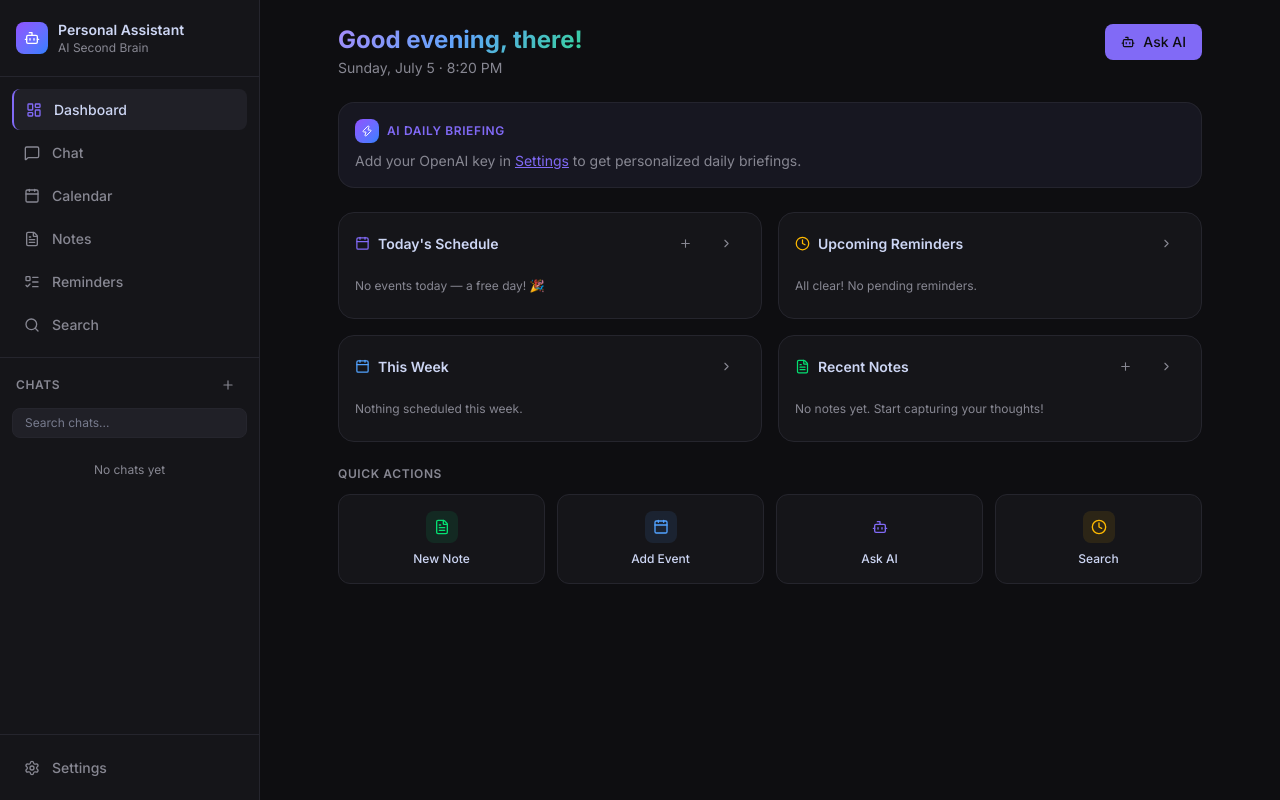
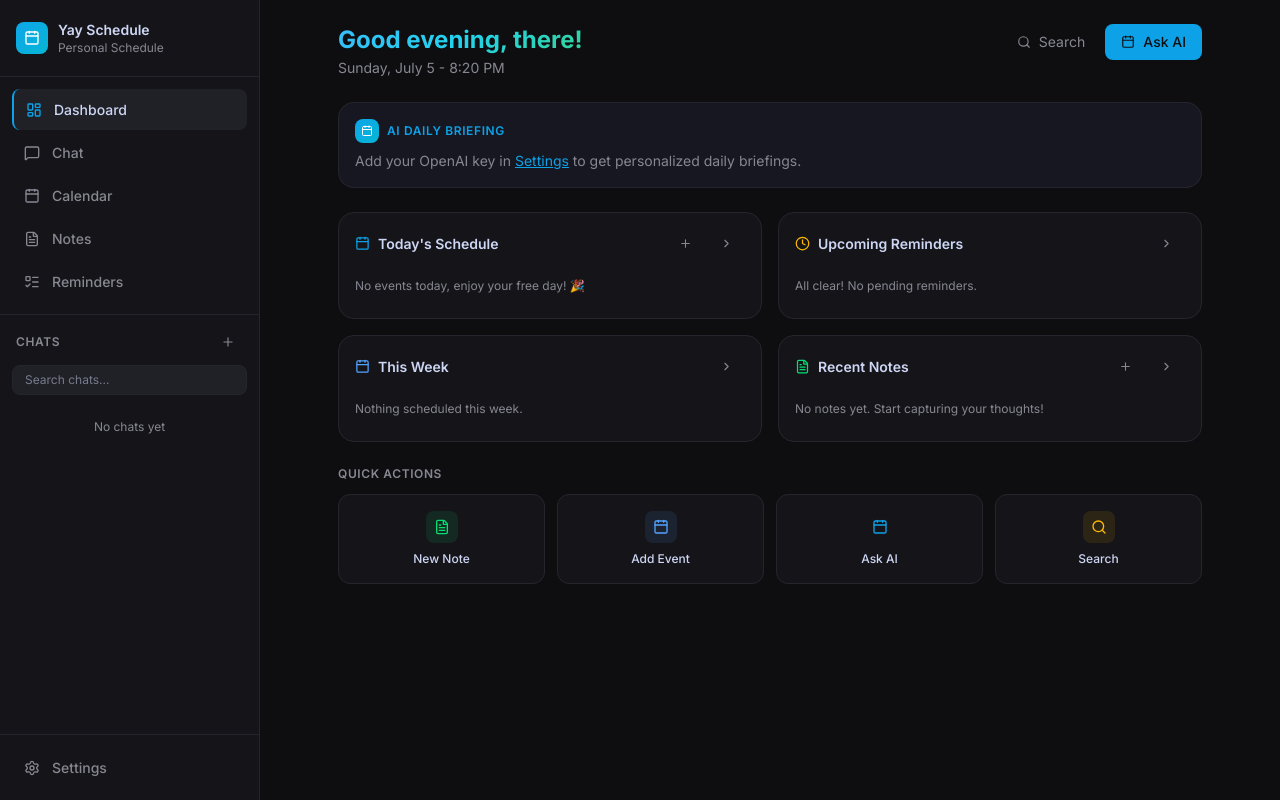
Before and after one commit to Mackyar/personal-assistant, a Next.js app: page /dashboard in a window 1280 px wide. Built offline with nearby package versions, Linux system fonts and the light colour scheme.

Commit message:
feat: rebrand to Yay Schedule, add week start setting, fix CSV date bug, add About section, remove purple

```diff
--- a/app/calendar/page.tsx
+++ b/app/calendar/page.tsx
@@ -8,6 +8,7 @@ import interactionPlugin from '@fullcalendar/interaction';
 // eslint-disable-next-line @typescript-eslint/no-explicit-any
 import { Plus, X, Trash2, Edit2, Upload } from 'lucide-react';
 import { getEvents, createEvent, updateEvent, deleteEvent } from '@/lib/db/events';
+import { getSettings as getAppSettings } from '@/lib/db/settings';
 import { formatTime, EVENT_COLORS } from '@/lib/utils';
 import type { CalendarEvent } from '@/lib/db/schema';
 import toast from 'react-hot-toast';
@@ -24,9 +25,10 @@ export default function CalendarPage() {
   const [events, setEvents] = useState<CalendarEvent[]>([]);
   const [modal, setModal] = useState<EventModalState>({ open: false, mode: 'create' });
   const [showImportModal, setShowImportModal] = useState(false);
+  const [firstDay, setFirstDay] = useState<0 | 1>(1);
   const calendarRef = useRef<FullCalendar>(null);
 
-  useEffect(() => { loadEvents(); }, []);
+  useEffect(() => { loadEvents(); getAppSettings().then(s => setFirstDay(s.weekStartsOn ?? 1)); }, []);
 
   async function loadEvents() {
     const all = await getEvents();
@@ -136,6 +138,7 @@ export default function CalendarPage() {
             dateClick={handleDateClick}
             eventClick={handleEventClick}
             height="100%"
+            firstDay={firstDay}
             eventTimeFormat={{ hour: 'numeric', minute: '2-digit', meridiem: 'short' }}
             dayMaxEvents={3}
           />
--- a/app/dashboard/page.tsx
+++ b/app/dashboard/page.tsx
@@ -2,7 +2,7 @@
 
 import { useState, useEffect } from 'react';
 import Link from 'next/link';
-import { Calendar, FileText, Clock, ChevronRight, Bot, Plus, Zap } from 'lucide-react';
+import { Calendar, FileText, Clock, ChevronRight, Plus, Search } from 'lucide-react';
 import { getTodayEvents, getUpcomingEvents, getUpcomingReminders } from '@/lib/db/events';
 import { getNotes } from '@/lib/db/notes';
 import { getSettings } from '@/lib/db/settings';
@@ -81,20 +81,26 @@ export default function DashboardPage() {
           <div className="flex items-start justify-between">
             <div>
               <h1 className="text-2xl font-bold gradient-text">Good {getGreeting()}, there!</h1>
-              <p className="text-sm text-muted-foreground mt-0.5">{dateStr} · {timeStr}</p>
+              <p className="text-sm text-muted-foreground mt-0.5">{dateStr} - {timeStr}</p>
             </div>
-            <Link href="/chat" className="btn-primary flex items-center gap-2 text-sm">
-              <Bot size={14} />
-              Ask AI
-            </Link>
+            <div className="flex items-center gap-2">
+              <Link href="/search" className="btn-ghost border border-border flex items-center gap-2 text-sm px-3 py-2 rounded-lg">
+                <Search size={14} />
+                <span className="hidden sm:inline">Search</span>
+              </Link>
+              <Link href="/chat" className="btn-primary flex items-center gap-2 text-sm">
+                <Calendar size={14} />
+                Ask AI
+              </Link>
+            </div>
           </div>
         </div>
 
         {/* AI Summary */}
         <div className="glass rounded-2xl p-4 border border-primary/20 fade-in">
           <div className="flex items-center gap-2 mb-2">
-            <div className="w-6 h-6 rounded-lg bg-gradient-to-br from-violet-500 to-blue-500 flex items-center justify-center">
-              <Zap size={12} className="text-white" />
+            <div className="w-6 h-6 rounded-lg flex items-center justify-center" style={{ background: 'linear-gradient(135deg, #0ea5e9, #06b6d4)' }}>
+              <Calendar size={12} className="text-white" />
             </div>
             <span className="text-xs font-semibold text-primary uppercase tracking-wider">AI Daily Briefing</span>
           </div>
@@ -125,7 +131,7 @@ export default function DashboardPage() {
             addHref="/calendar"
           >
             {todayEvents.length === 0 ? (
-              <p className="text-xs text-muted-foreground py-2">No events today — a free day! 🎉</p>
+              <p className="text-xs text-muted-foreground py-2">No events today, enjoy your free day! 🎉</p>
             ) : (
               <div className="space-y-2">
                 {todayEvents.map((e) => (
@@ -133,7 +139,7 @@ export default function DashboardPage() {
                     <div className="w-1.5 h-1.5 rounded-full mt-1.5 flex-shrink-0" style={{ background: e.color }} />
                     <div>
                       <p className="text-sm font-medium text-foreground">{e.title}</p>
-                      {e.startTime && <p className="text-xs text-muted-foreground">{formatTime(e.startTime)}{e.endTime ? ` – ${formatTime(e.endTime)}` : ''}</p>}
+                      {e.startTime && <p className="text-xs text-muted-foreground">{formatTime(e.startTime)}{e.endTime ? ` - ${formatTime(e.endTime)}` : ''}</p>}
                     </div>
                   </div>
                 ))}
@@ -222,8 +228,8 @@ export default function DashboardPage() {
             {[
               { label: 'New Note', icon: FileText, href: '/notes', color: 'text-green-400', bg: 'bg-green-400/10' },
               { label: 'Add Event', icon: Calendar, href: '/calendar', color: 'text-blue-400', bg: 'bg-blue-400/10' },
-              { label: 'Ask AI', icon: Bot, href: '/chat', color: 'text-primary', bg: 'bg-primary/10' },
-              { label: 'Search', icon: Clock, href: '/search', color: 'text-amber-400', bg: 'bg-amber-400/10' },
+              { label: 'Ask AI', icon: Calendar, href: '/chat', color: 'text-primary', bg: 'bg-primary/10' },
+              { label: 'Search', icon: Search, href: '/search', color: 'text-amber-400', bg: 'bg-amber-400/10' },
             ].map((a) => {
               const Icon = a.icon;
               return (
--- a/app/globals.css
+++ b/app/globals.css
@@ -8,19 +8,19 @@
   --card-foreground: 226 64% 88%;
   --popover: 240 10% 9%;
   --popover-foreground: 226 64% 88%;
-  --primary: 250 89% 69%;
+  --primary: 199 89% 48%;
   --primary-foreground: 240 10% 6%;
   --secondary: 240 10% 14%;
   --secondary-foreground: 226 64% 88%;
   --muted: 240 10% 14%;
   --muted-foreground: 240 5% 55%;
-  --accent: 250 89% 69%;
+  --accent: 199 89% 48%;
   --accent-foreground: 240 10% 6%;
   --destructive: 0 72% 51%;
   --destructive-foreground: 0 0% 98%;
   --border: 240 10% 16%;
   --input: 240 10% 14%;
-  --ring: 250 89% 69%;
+  --ring: 199 89% 48%;
   --radius: 0.75rem;
   --sidebar-width: 260px;
 
@@ -29,7 +29,7 @@
   --fg: hsl(226, 64%, 88%);
   --card-bg: hsl(240, 10%, 9%);
   --border-color: hsl(240, 10%, 16%);
-  --primary-color: hsl(250, 89%, 69%);
+  --primary-color: hsl(199, 89%, 48%);
   --secondary-bg: hsl(240, 10%, 14%);
   --muted-fg: hsl(240, 5%, 55%);
   --destructive-color: hsl(0, 72%, 51%);
@@ -80,7 +80,7 @@ body {
 
 /* Gradient text */
 .gradient-text {
-  background: linear-gradient(135deg, #a78bfa, #60a5fa, #34d399);
+  background: linear-gradient(135deg, #38bdf8, #22d3ee, #34d399);
   -webkit-background-clip: text;
   -webkit-text-fill-color: transparent;
   background-clip: text;
@@ -94,7 +94,7 @@ body {
 
 /* Message bubbles */
 .message-user {
-  background: linear-gradient(135deg, hsl(250, 89%, 65%), hsl(270, 80%, 60%));
+  background: linear-gradient(135deg, hsl(199, 89%, 40%), hsl(186, 80%, 35%));
 }
 .message-assistant {
   background: hsl(var(--card));
@@ -103,7 +103,7 @@ body {
 
 /* Glow */
 .glow-primary {
-  box-shadow: 0 0 20px rgba(139, 92, 246, 0.15);
+  box-shadow: 0 0 20px rgba(14, 165, 233, 0.2);
 }
 
 /* Nav item */
--- a/app/layout.tsx
+++ b/app/layout.tsx
@@ -9,15 +9,16 @@ import { Toaster } from 'react-hot-toast';
 const inter = Inter({ subsets: ['latin'], variable: '--font-inter' });
 
 export const metadata: Metadata = {
-  title: 'Personal Assistant — Your AI Second Brain',
-  description: 'A local-first AI-powered personal assistant. Store notes, events, and ideas. Ask questions about your life.',
+  title: 'Yay Schedule - Personal Schedule',
+  description: 'Your personal schedule app. Manage your timetable, notes, and reminders all in one place.',
   manifest: '/manifest.json',
   appleWebApp: {
     capable: true,
     statusBarStyle: 'black-translucent',
-    title: 'Assistant',
+    title: 'Yay Schedule',
   },
   icons: {
+    icon: '/favicon.png',
     apple: '/icons/icon-192x192.png',
   },
 };
--- a/app/settings/page.tsx
+++ b/app/settings/page.tsx
@@ -216,7 +216,7 @@ export default function SettingsPage() {
           <div className="glass rounded-2xl p-4" style={{ border: '1px solid hsl(var(--primary) / 0.2)' }}>
             <div className="flex items-center gap-3">
               <div className="w-10 h-10 rounded-xl flex items-center justify-center text-xl"
-                style={{ background: 'linear-gradient(135deg, hsl(250,89%,69%), hsl(210,90%,60%))' }}>
+                style={{ background: 'linear-gradient(135deg, #0ea5e9, #06b6d4)' }}>
                 {PROVIDERS.find((p) => p.id === settings.activeProvider)?.logo}
               </div>
               <div>
@@ -534,7 +534,7 @@ export default function SettingsPage() {
                         navigator.clipboard.writeText(url);
                         import('react-hot-toast').then(m => m.default.success('Calendar URL copied! Paste this into Google Calendar.'));
                       }}
-                      className="btn-primary w-full text-xs flex justify-center items-center gap-1.5 bg-purple-500 hover:bg-purple-600 text-white border-0"
+                      className="btn-primary w-full text-xs flex justify-center items-center gap-1.5 text-white border-0"
                     >
                       <Calendar size={12} /> Get Calendar Feed Link (.ics)
                     </button>
@@ -544,11 +544,82 @@ export default function SettingsPage() {
             </div>
           </div>
 
+          {/* Week Start Setting */}
+          <div>
+            <h2 className="text-sm font-semibold text-foreground mb-3 flex items-center gap-2">
+              <Calendar size={15} style={{ color: '#0ea5e9' }} />
+              Calendar Preferences
+            </h2>
+            <div className="bg-card border border-border rounded-2xl p-4">
+              <div className="flex items-center justify-between">
+                <div>
+                  <p className="text-sm font-medium text-foreground">Week Starts On</p>
+                  <p className="text-xs text-muted-foreground mt-0.5">First day of the week in your calendar</p>
+                </div>
+                <select
+                  value={settings.weekStartsOn ?? 1}
+                  onChange={async (e) => {
+                    const val = parseInt(e.target.value) as 0 | 1;
+                    await saveSettings({ weekStartsOn: val });
+                    await loadSettings();
+                    toast.success(val === 1 ? 'Week starts on Monday' : 'Week starts on Sunday');
+                  }}
+                  className="input-base text-xs"
+                  style={{ width: 'auto', padding: '0.4rem 0.75rem' }}
+                >
+                  <option value={1}>Monday</option>
+                  <option value={0}>Sunday</option>
+                </select>
+              </div>
+            </div>
+          </div>
+
           {/* Privacy */}
           <div className="glass rounded-2xl p-4 border border-border">
             <p className="text-xs text-muted-foreground leading-relaxed">
-              🔒 <strong className="text-foreground">Privacy first.</strong> All your data lives in your browser's IndexedDB — never on any server. API keys are stored only on your device. Each person who visits this app on their own device gets a completely separate, empty workspace.
+              🔒 <strong className="text-foreground">Privacy first.</strong> All your data lives in your browser's IndexedDB, never on any server. API keys are stored only on your device. Each person who visits this app on their own device gets a completely separate, empty workspace.
             </p>
+          </div>
+
+          {/* About */}
+          <div className="bg-card border border-border rounded-2xl overflow-hidden">
+            <div className="p-4">
+              <h2 className="text-sm font-semibold text-foreground mb-4">About</h2>
+              <div className="flex items-center gap-4">
+                <img
+                  src="/mahesh.jpg"
+                  alt="Mahesh Arora"
+                  className="w-16 h-16 rounded-2xl object-cover flex-shrink-0"
+                  style={{ border: '2px solid hsl(var(--border))' }}
+                />
+                <div className="flex-1 min-w-0">
+                  <p className="text-sm font-semibold text-foreground">Mahesh Arora</p>
+                  <p className="text-xs text-muted-foreground mt-0.5">Built Yay Schedule as a personal productivity tool for managing timetables, notes, and reminders.</p>
+                  <div className="flex items-center gap-3 mt-3">
+                    <a
+                      href="https://www.linkedin.com/in/mahesh-arora-385662204/"
+                      target="_blank"
+                      rel="noreferrer"
+                      className="flex items-center gap-1.5 text-xs px-3 py-1.5 rounded-lg transition-all"
+                      style={{ background: 'hsl(var(--secondary))', color: '#0ea5e9' }}
+                    >
+                      <svg width="12" height="12" viewBox="0 0 24 24" fill="currentColor"><path d="M20.447 20.452h-3.554v-5.569c0-1.328-.027-3.037-1.852-3.037-1.853 0-2.136 1.445-2.136 2.939v5.667H9.351V9h3.414v1.561h.046c.477-.9 1.637-1.85 3.37-1.85 3.601 0 4.267 2.37 4.267 5.455v6.286zM5.337 7.433a2.062 2.062 0 0 1-2.063-2.065 2.064 2.064 0 1 1 2.063 2.065zm1.782 13.019H3.555V9h3.564v11.452zM22.225 0H1.771C.792 0 0 .774 0 1.729v20.542C0 23.227.792 24 1.771 24h20.451C23.2 24 24 23.227 24 22.271V1.729C24 .774 23.2 0 22.222 0h.003z"/></svg>
+                      LinkedIn
+                    </a>
+                    <a
+                      href="https://www.instagram.com/macky_ar"
+                      target="_blank"
+                      rel="noreferrer"
+                      className="flex items-center gap-1.5 text-xs px-3 py-1.5 rounded-lg transition-all"
+                      style={{ background: 'hsl(var(--secondary))', color: '#e1306c' }}
+                    >
+                      <svg width="12" height="12" viewBox="0 0 24 24" fill="currentColor"><path d="M12 2.163c3.204 0 3.584.012 4.85.07 3.252.148 4.771 1.691 4.919 4.919.058 1.265.069 1.645.069 4.849 0 3.205-.012 3.584-.069 4.849-.149 3.225-1.664 4.771-4.919 4.919-1.266.058-1.644.07-4.85.07-3.204 0-3.584-.012-4.849-.07-3.26-.149-4.771-1.699-4.919-4.92-.058-1.265-.07-1.644-.07-4.849 0-3.204.013-3.583.07-4.849.149-3.227 1.664-4.771 4.919-4.919 1.266-.057 1.645-.069 4.849-.069zM12 0C8.741 0 8.333.014 7.053.072 2.695.272.273 2.69.073 7.052.014 8.333 0 8.741 0 12c0 3.259.014 3.668.072 4.948.2 4.358 2.618 6.78 6.98 6.98C8.333 23.986 8.741 24 12 24c3.259 0 3.668-.014 4.948-.072 4.354-.2 6.782-2.618 6.979-6.98.059-1.28.073-1.689.073-4.948 0-3.259-.014-3.667-.072-4.947-.196-4.354-2.617-6.78-6.979-6.98C15.668.014 15.259 0 12 0zm0 5.838a6.162 6.162 0 1 0 0 12.324 6.162 6.162 0 0 0 0-12.324zM12 16a4 4 0 1 1 0-8 4 4 0 0 1 0 8zm6.406-11.845a1.44 1.44 0 1 0 0 2.881 1.44 1.44 0 0 0 0-2.881z"/></svg>
+                      Instagram
+                    </a>
+                  </div>
+                </div>
+              </div>
+            </div>
           </div>
         </div>
       </div>
--- a/components/layout/MobileNav.tsx
+++ b/components/layout/MobileNav.tsx
@@ -2,7 +2,7 @@
 
 import Link from 'next/link';
 import { usePathname } from 'next/navigation';
-import { MessageSquare, Calendar, FileText, Search, LayoutDashboard, ListTodo } from 'lucide-react';
+import { MessageSquare, Calendar, FileText, LayoutDashboard, ListTodo } from 'lucide-react';
 import { cn } from '@/lib/utils';
 
 const NAV_ITEMS = [
@@ -11,7 +11,6 @@ const NAV_ITEMS = [
   { href: '/calendar', icon: Calendar, label: 'Calendar' },
   { href: '/notes', icon: FileText, label: 'Notes' },
   { href: '/reminders', icon: ListTodo, label: 'Reminders' },
-  { href: '/search', icon: Search, label: 'Search' },
 ];
 
 export function MobileNav() {
--- a/components/layout/Sidebar.tsx
+++ b/components/layout/Sidebar.tsx
@@ -4,8 +4,8 @@ import Link from 'next/link';
 import { usePathname, useRouter } from 'next/navigation';
 import { useState, useEffect } from 'react';
 import {
-  MessageSquare, Calendar, FileText, Search, LayoutDashboard,
-  Settings, Plus, Bot, Trash2, ChevronRight, X, ListTodo
+  MessageSquare, Calendar, FileText, LayoutDashboard,
+  Settings, Plus, Trash2, ListTodo
 } from 'lucide-react';
 import { cn } from '@/lib/utils';
 import { getConversations, createConversation, deleteConversation } from '@/lib/db/conversations';
@@ -17,7 +17,6 @@ const NAV_ITEMS = [
   { href: '/calendar', icon: Calendar, label: 'Calendar' },
   { href: '/notes', icon: FileText, label: 'Notes' },
   { href: '/reminders', icon: ListTodo, label: 'Reminders' },
-  { href: '/search', icon: Search, label: 'Search' },
 ];
 
 export function Sidebar() {
@@ -60,12 +59,12 @@ export function Sidebar() {
       {/* Logo */}
       <div className="px-4 py-5 border-b border-border">
         <div className="flex items-center gap-2.5">
-          <div className="w-8 h-8 rounded-lg bg-gradient-to-br from-violet-500 to-blue-500 flex items-center justify-center flex-shrink-0">
-            <Bot size={16} className="text-white" />
+          <div className="w-8 h-8 rounded-lg flex items-center justify-center flex-shrink-0" style={{ background: 'linear-gradient(135deg, #0ea5e9, #06b6d4)' }}>
+            <Calendar size={16} className="text-white" />
           </div>
           <div>
-            <h1 className="font-semibold text-sm text-foreground">Personal Assistant</h1>
-            <p className="text-xs text-muted-foreground">AI Second Brain</p>
+            <h1 className="font-semibold text-sm text-foreground">Yay Schedule</h1>
+            <p className="text-xs text-muted-foreground">Personal Schedule</p>
           </div>
         </div>
       </div>
--- a/lib/db/schema.ts
+++ b/lib/db/schema.ts
@@ -94,6 +94,7 @@ export interface AppSettings {
   ollamaBaseUrl: string;
   ollamaModel: string;
   theme: 'dark' | 'light' | 'system';
+  weekStartsOn: 0 | 1; // 0 = Sunday, 1 = Monday
   supabaseUrl?: string;
   supabaseKey?: string;
   updatedAt: number;
@@ -163,5 +164,6 @@ export const DEFAULT_SETTINGS: AppSettings = {
   ollamaBaseUrl: 'http://localhost:11434',
   ollamaModel: 'llama3',
   theme: 'dark',
+  weekStartsOn: 1, // Monday by default
   updatedAt: Date.now(),
 };
--- a/lib/utils/csvParser.ts
+++ b/lib/utils/csvParser.ts
@@ -59,11 +59,19 @@ export function parseTimetable(csvText: string, targetSection: string): ParsedCl
     // Update date if column 0 is present
     if (row[0] && row[0].trim() !== '') {
       try {
-        // Javascript Date can parse "06 July 2026" and "Tuesday, July 7, 2026"
-        // But to be safe and avoid timezone shifts, we build YYYY-MM-DD string
-        const d = new Date(row[0].trim());
-        if (!isNaN(d.getTime())) {
-          currentDate = d.toISOString().split('T')[0];
+        // CRITICAL FIX: Do NOT use new Date(string) - it parses as UTC midnight
+        // which causes an off-by-one error in IST (UTC+5:30).
+        // Instead, parse the date parts directly to get a local date string.
+        const raw = row[0].trim();
+        // Try "06 July 2026" or "July 06, 2026" style
+        // We manually extract year, month, day to avoid timezone issues
+        const dateParsed = new Date(raw);
+        if (!isNaN(dateParsed.getTime())) {
+          // Use UTC values to avoid timezone offset
+          const y = dateParsed.getUTCFullYear();
+          const m = String(dateParsed.getUTCMonth() + 1).padStart(2, '0');
+          const d = String(dateParsed.getUTCDate()).padStart(2, '0');
+          currentDate = `${y}-${m}-${d}`;
         }
       } catch {
         // keep previous currentDate if parsing fails
```
Also changed, not shown: app/chat/[id]/page.tsx (+4 -4 lines), public/favicon.png (added), public/mahesh.jpg (added), public/manifest.json.
